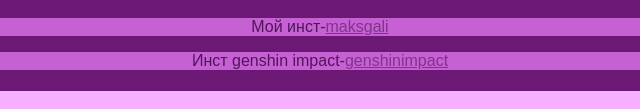
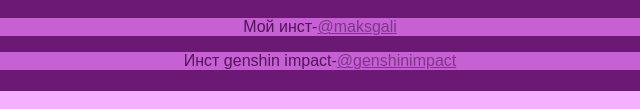
Before and after one commit to anonimusmaksim/keqing, a plain HTML site: page index.html in a window 1280 px wide. Shown: the part 688-797 px from the top of the page, 320-960 px from the left. Drawn offline with Linux system fonts and the light colour scheme.

Commit message:
Update index.html

```diff
--- a/index.html
+++ b/index.html
@@ -15,7 +15,7 @@
             из игры "Genshin Impact"  Кэ Цин является Юй Хен<br> группировки Цисин в Ли Юе</p> <img src="https://ixbt.online/gametech/covers/2020/10/27/auWgvGJCBh93UL9b6ZdQ065ySmM7D9QDUhRO2mnc.jpeg?w=948">
         </main>
         <footer>
-            <p>Мой инст-<a href="https://www.instagram.com/maksgali/">maksgali</a></p>
-            <p>Инст genshin impact-<a href="https://www.instagram.com/genshinimpact/">genshinimpact</a></p>
+            <p>Мой инст-<a href="https://www.instagram.com/maksgali/">@maksgali</a></p>
+            <p>Инст genshin impact-<a href="https://www.instagram.com/genshinimpact/">@genshinimpact</a></p>
         </footer>
 </html>
```
